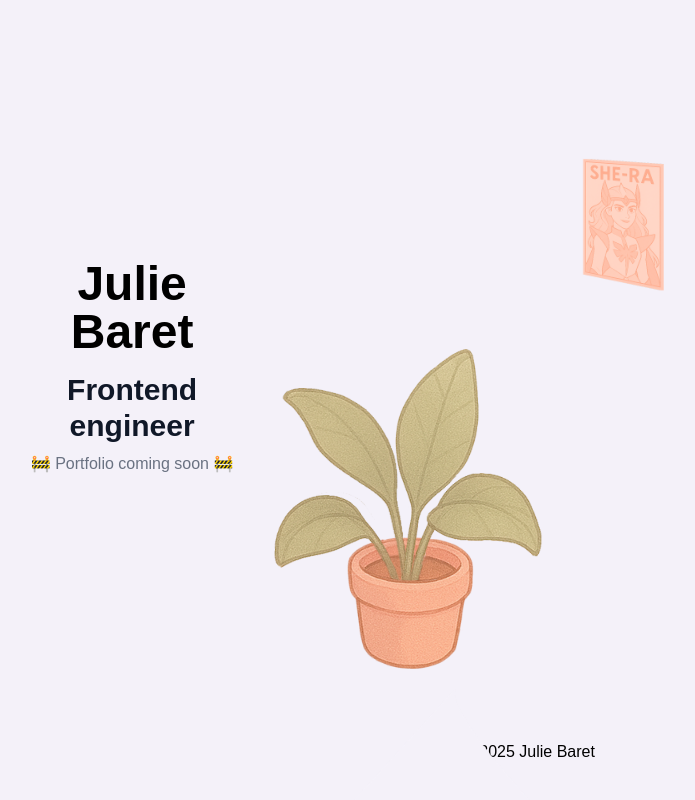
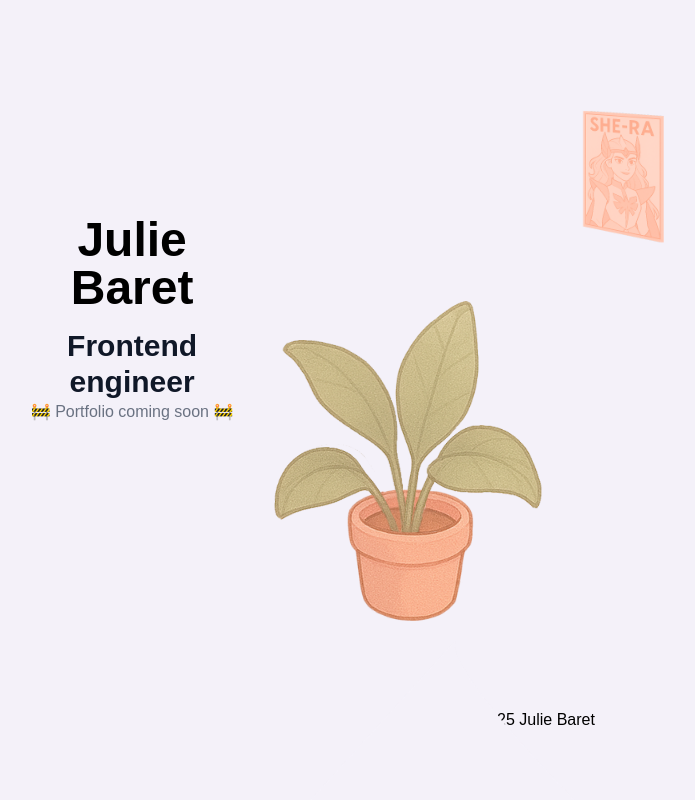
Before and after one commit to JulieBaret/new-astro, an Astro site: page / in a window 1280 px wide. Shown: the top 800 px of the page, without its empty margins (111-806 px from the left). Built offline with nearby package versions, Linux system fonts and the light colour scheme; Astro itself is replaced by a stand-in of ours.

Commit message:
style: add CSS reset basic rule

```diff
--- a/src/layouts/main.astro
+++ b/src/layouts/main.astro
@@ -33,13 +33,17 @@ const { title } = Astro.props;
         font-family: system-ui, sans-serif;
         background: #f4f1f9;
     }
+
+    * {
+        margin: 0;
+        padding: 0;
+    }
     body {
         display: grid;
         grid-template-columns: 1fr;
         grid-template-rows: auto 1fr auto;
         grid-template-areas: 'header' 'body' 'footer';
         min-height: 100dvh;
-        padding: 1rem;
         font-family: 'Plus Jakarta Sans Variable', sans-serif;
     }
 </style>
```
